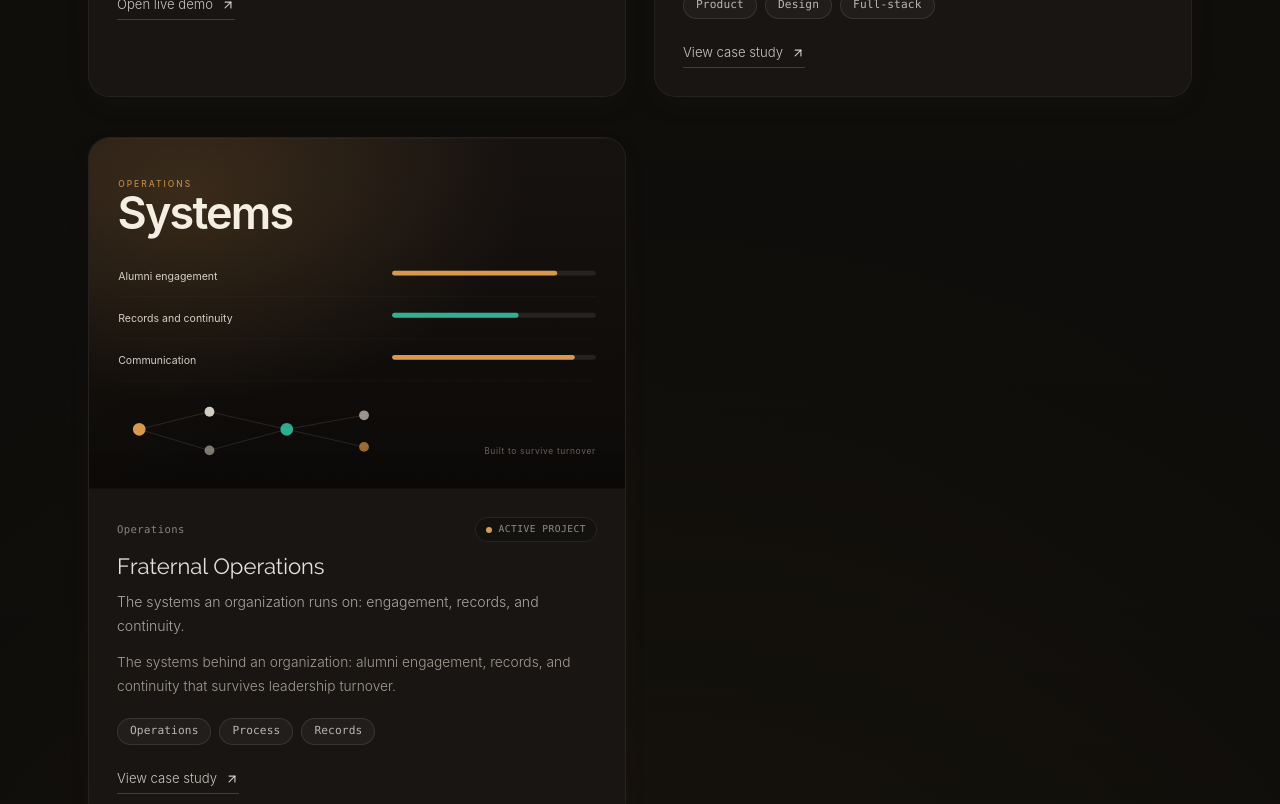
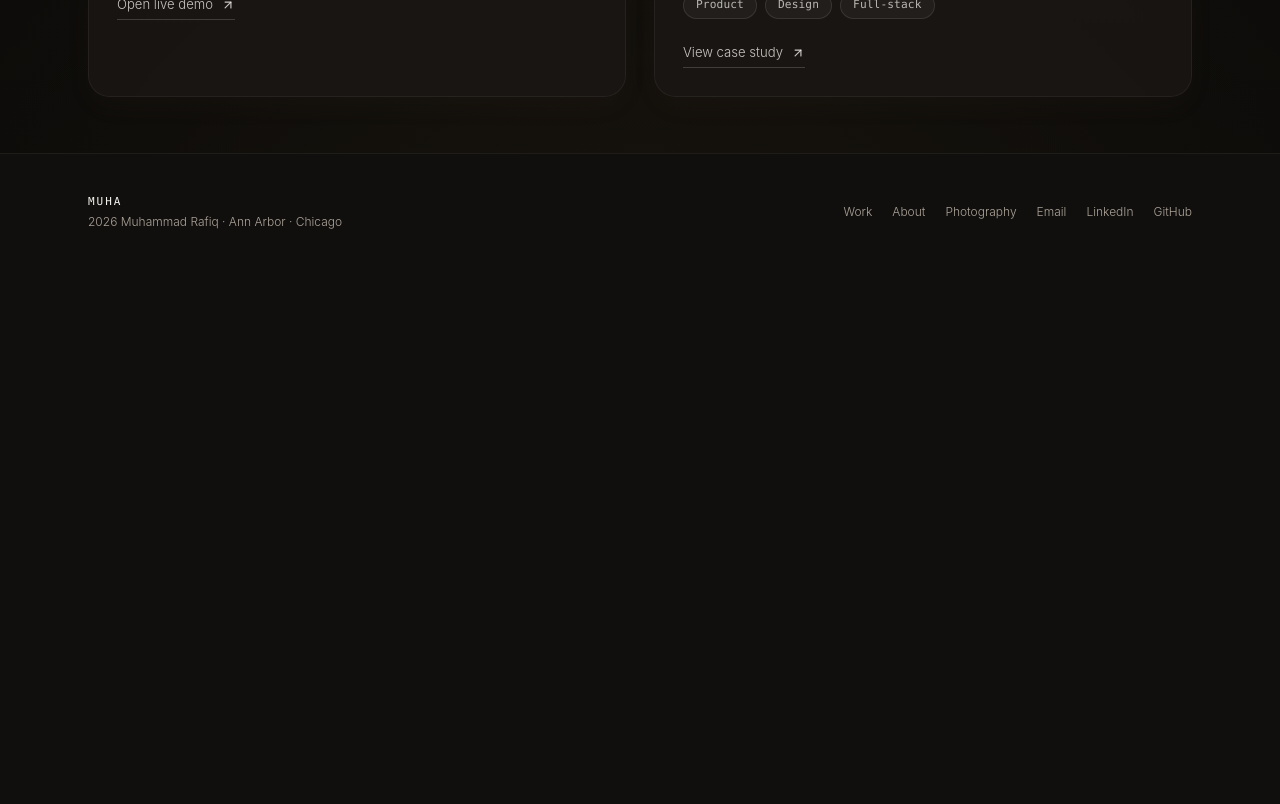
Before and after one commit to mohabbis/personal-portfolio, a Next.js app: page /portfolio in a window 1280 px wide. Shown: the part 1100-1904 px from the top of the page. After the commit the page ends 1370 px from the top, so only its background shows below. Built offline with nearby package versions, Linux system fonts and the light colour scheme.

Commit message:
Remove Fraternal Operations from portfolio

```diff
--- a/data/projects.ts
+++ b/data/projects.ts
@@ -34,21 +34,5 @@ export const projects: ProjectItem[] = [
     image: "/images/projects/washorbit-cover.svg",
     imageFit: "cover",
     featured: true
-  },
-  {
-    slug: "operations",
-    title: "Fraternal Operations",
-    eyebrow: "Operations",
-    subtitle: "The systems an organization runs on: engagement, records, and continuity.",
-    relationshipLabel: "Active project",
-    category: "Operations",
-    summary:
-      "The systems behind an organization: alumni engagement, records, and continuity that survives leadership turnover.",
-    tags: ["Operations", "Process", "Records"],
-    href: "/portfolio/operations",
-    ctaLabel: "View case study",
-    image: "/images/projects/operations-cover.svg",
-    imageFit: "cover",
-    featured: true
   }
 ];
```
